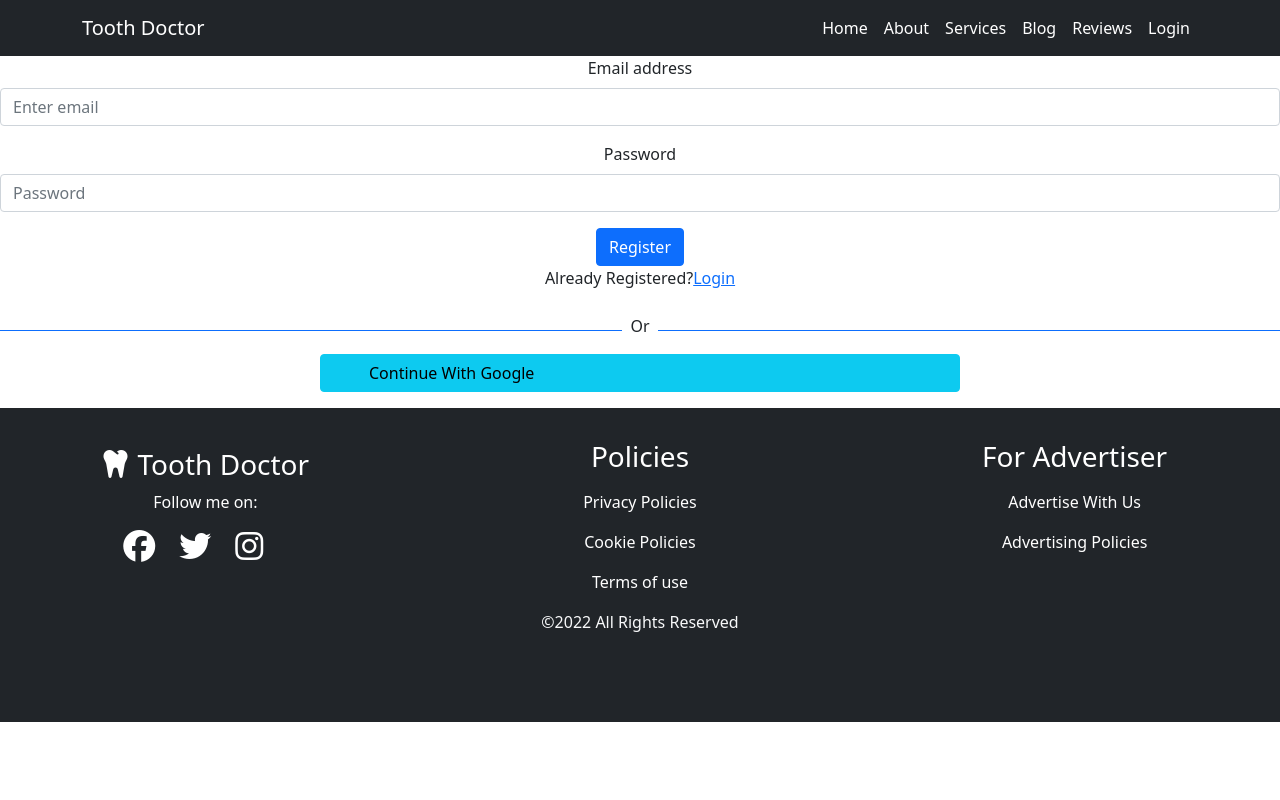
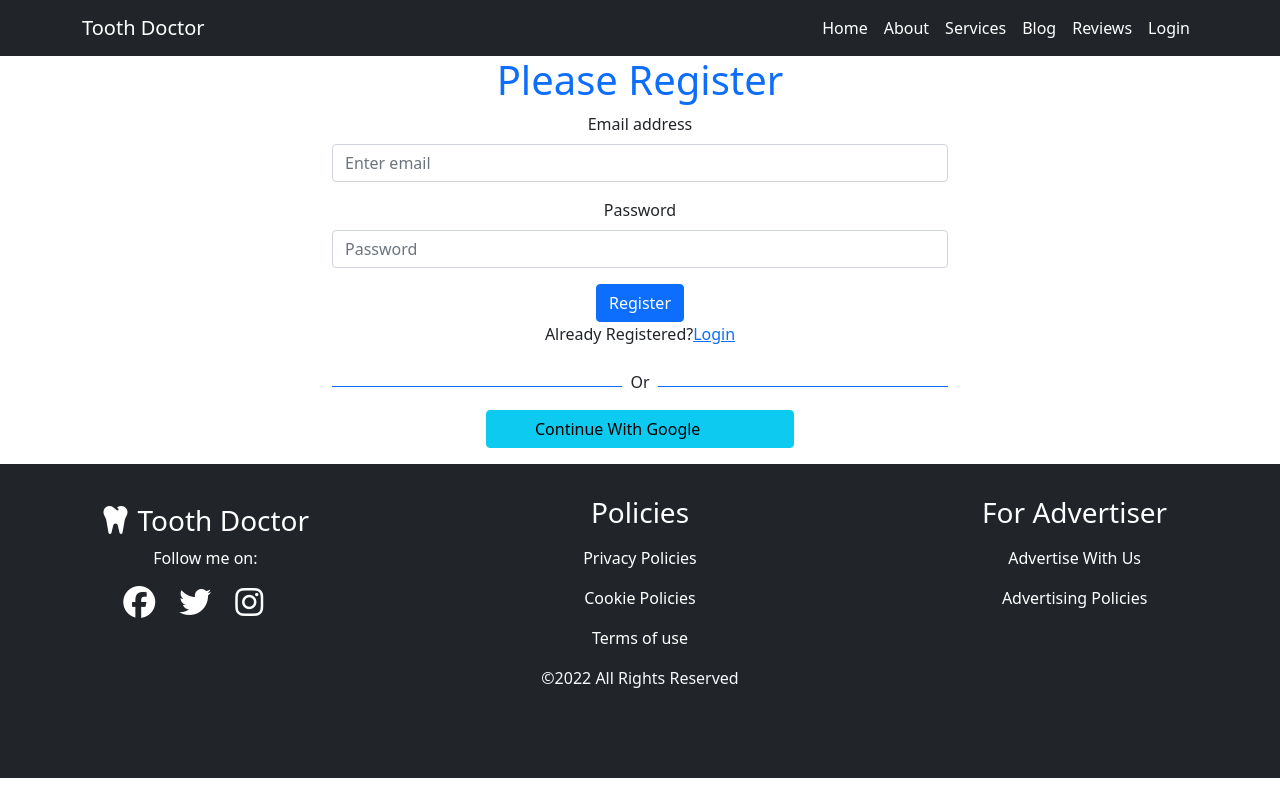
Before and after one commit to SomenWebDev/independent-service-provider, a React (Create React App) app in the folder dentist-portfolio/: page /register in a window 1280 px wide. Built offline with nearby package versions, Linux system fonts and the light colour scheme; no server answers.

Commit message:
NotFound route created

```diff
--- a/dentist-portfolio/src/App.js
+++ b/dentist-portfolio/src/App.js
@@ -12,6 +12,7 @@ import About from "./Pages/About/About";
 import Footer from "./Pages/Shared/Footer/Footer";
 import Blog from "./Pages/Blog/Blog";
 import Reviews from "./Pages/Reviews/Reviews";
+import NotFound from "./Pages/Shared/NotFound/NotFound";
 
 function App() {
   return (
@@ -34,7 +35,9 @@ function App() {
           }
         ></Route>
         <Route path="/reviews" element={<Reviews></Reviews>}></Route>
+        <Route path="*" element={<NotFound></NotFound>}></Route>
       </Routes>
+
       <Footer></Footer>
     </div>
   );
--- a/dentist-portfolio/src/Pages/Login/Login/Login.js
+++ b/dentist-portfolio/src/Pages/Login/Login/Login.js
@@ -43,10 +43,11 @@ const Login = () => {
     return <p>loading....</p>;
   }
   if (error) {
-    console.log(error.message);
+    toast(error.message);
   }
   return (
     <div className="container w-50 mt-5">
+      <h1 className="text-primary">Please Login</h1>
       <Form onSubmit={handleSubmit}>
         <Form.Group className="mb-3" controlId="formBasicEmail">
           <Form.Control
--- a/dentist-portfolio/src/Pages/Login/Register/Register.js
+++ b/dentist-portfolio/src/Pages/Login/Register/Register.js
@@ -38,7 +38,8 @@ const Register = () => {
     toast(error.message);
   }
   return (
-    <div>
+    <div className="container w-50">
+      <h1 className="text-primary">Please Register</h1>
       <Form onSubmit={handleSubmit}>
         <Form.Group className="mb-3" controlId="formBasicEmail">
           <Form.Label>Email address</Form.Label>
--- a/dentist-portfolio/src/Pages/Login/SocialLogin/SocialLogin.js
+++ b/dentist-portfolio/src/Pages/Login/SocialLogin/SocialLogin.js
@@ -1,3 +1,5 @@
+import { faCoffee } from "@fortawesome/free-solid-svg-icons";
+import { FontAwesomeIcon } from "@fortawesome/react-fontawesome";
 import React from "react";
 import { useSignInWithGoogle } from "react-firebase-hooks/auth";
 import { useNavigate } from "react-router-dom";
--- a/dentist-portfolio/src/Pages/Shared/NotFound/NotFound.js
+++ b/dentist-portfolio/src/Pages/Shared/NotFound/NotFound.js
@@ -1,7 +1,11 @@
 import React from "react";
 
 const NotFound = () => {
-  return <div></div>;
+  return (
+    <div>
+      <h1 className="text-danger">404,Page Not Found</h1>
+    </div>
+  );
 };
 
 export default NotFound;
```
